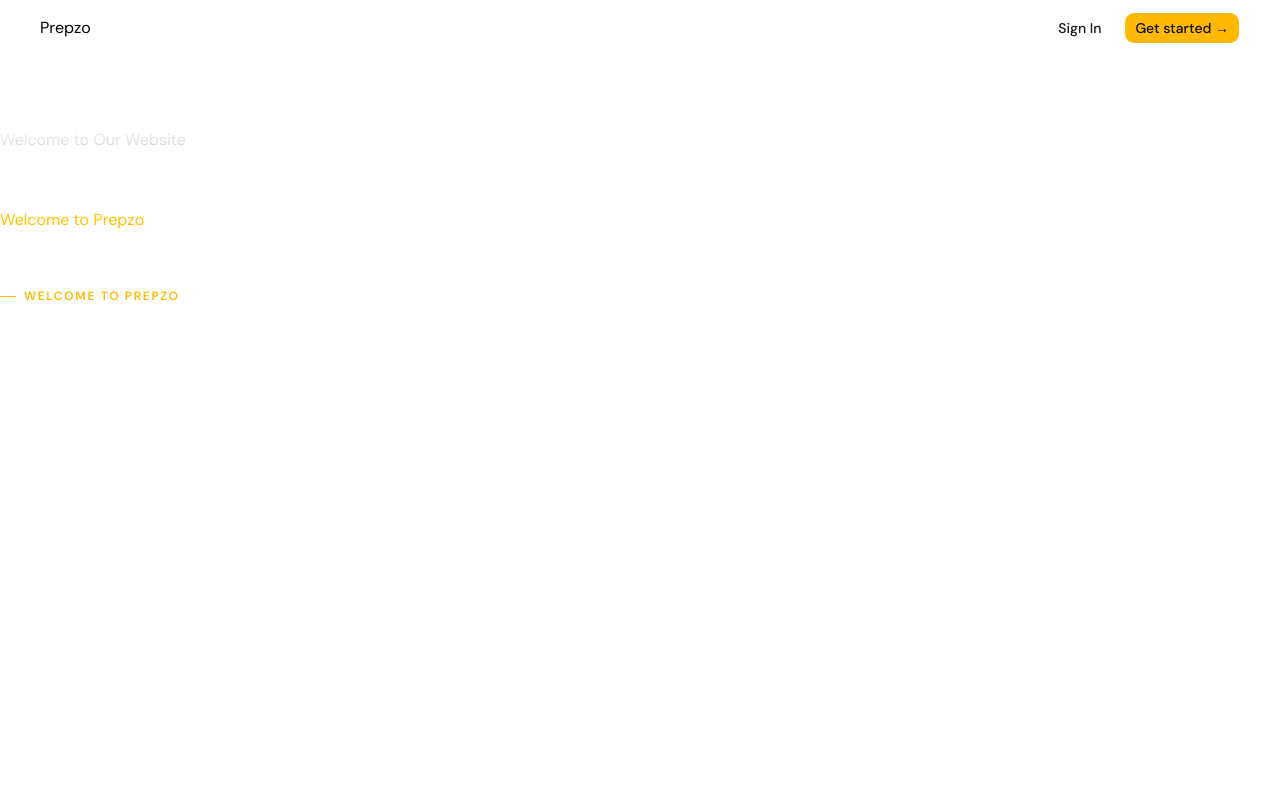
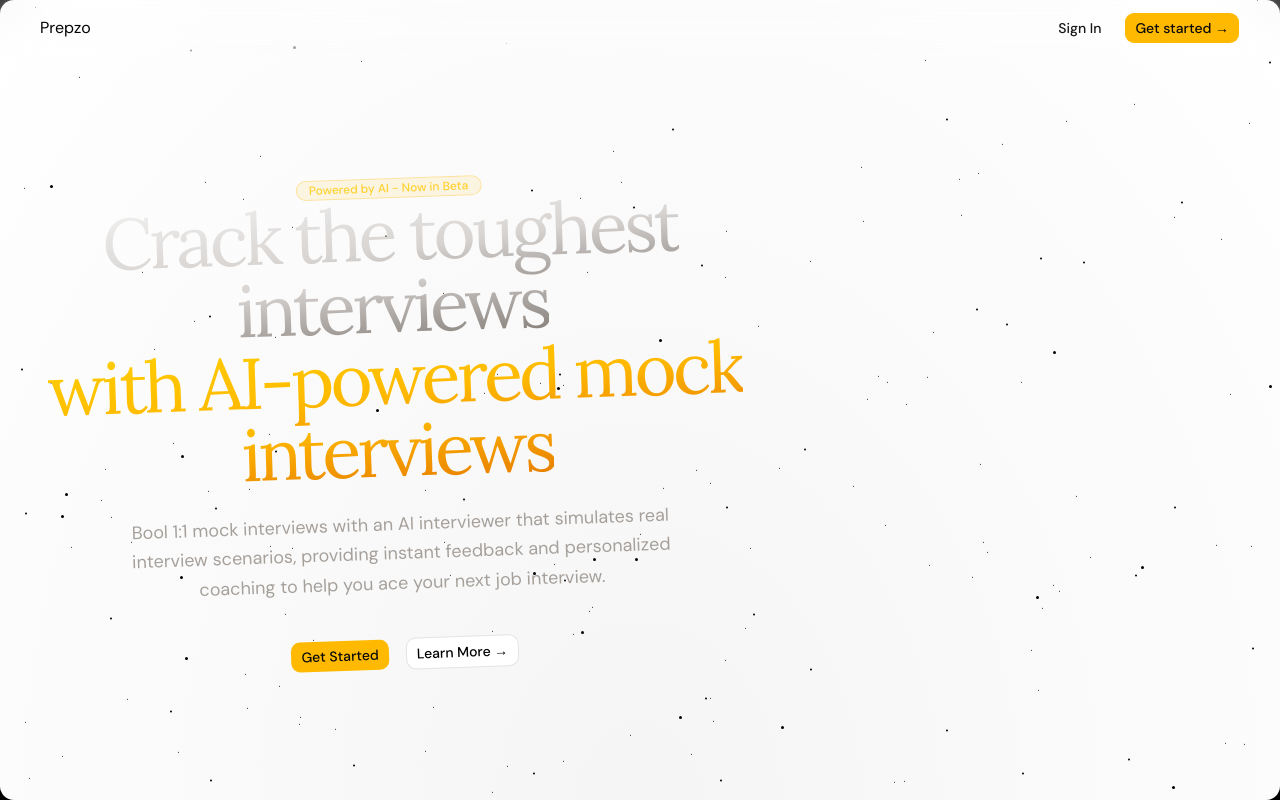
Before and after one commit to mdirfan-007/Prepzo, a Next.js app: page / in a window 1280 px wide. Built offline with nearby package versions, Linux system fonts and the light colour scheme; no server answers.

Commit message:
integrated shadcn UI on  landing page

```diff
--- a/app/page.jsx
+++ b/app/page.jsx
@@ -1,19 +1,38 @@
-import { GoldTitle, GrayTitle, Sectionlabel } from '@/components/reusePara'
-import { Badge } from '@/components/ui/badge'
-import { Button } from '@/components/ui/button'
-import React from 'react'
+import { StarsBackground } from "@/components/animate-ui/components/backgrounds/stars";
+import { StarsBackgroundDemo } from "@/components/demo-components-backgrounds-stars";
+import { GoldTitle, GrayTitle, Sectionlabel } from "@/components/reusePara";
+import { Badge } from "@/components/ui/badge";
+import { Button } from "@/components/ui/button";
+import Link from "next/link";
+import React from "react";
 
 const page = () => {
   return (
-    <div>
-      <section className='pt-30 sm:pt-32 flex flex-col gap-14'>
-        <GoldTitle>Welcome to Our Website</GoldTitle>
-      <GrayTitle>Welcome to Prepzo</GrayTitle>
-      <Sectionlabel>Welcome to Prepzo</Sectionlabel>
+    <div className="bg-black overflow-x-hidden">
+      <section className="pt-28 sm:pt-32 relative min-h-screen grid grid-cols-1 lg:grid-cols-5 px-4 sm:px-8 pb-20 overflow-hidden">
+        <StarsBackgroundDemo />
+        <div className="col-span-full lg:col-span-3 flex flex-col items-center justify-center text-center lg:-rotate-2">
+          <Badge variant="gold">Powered by AI - Now in Beta</Badge>
+          <h1 className="font-serif relative text-5xl sm:text-6xl lg:text-7xl tracking-tighter max-w-4xl">
+            <GrayTitle>Crack the toughest interviews</GrayTitle>
+            <br />
+            <GoldTitle>with AI-powered mock interviews</GoldTitle>
+          </h1>
+          <p className="relative text-sm sm:text-base md:text-lg text-stone-400 max-w-xl mt-6 leading-relaxed">
+            Bool 1:1 mock interviews with an AI interviewer that simulates real interview scenarios, providing instant feedback and personalized coaching to help you ace your next job interview.
+          </p>
+          <div className=" relative flex justify-center gap-2 sm:gap-4 mt-10 sm:w-auto">
+             <Link href='/onboarding'>
+               <Button variant="gold">Get Started</Button>
+             </Link>
+             <Link href='/explore'>
+               <Button variant="outline">Learn More → </Button>
+             </Link>
+          </div>
+        </div>
       </section>
+    </div>
+  );
+};
 
-    </div>
-  )
-}
-
-export default page
+export default page;
--- /dev/null
+++ b/components/animate-ui/components/backgrounds/stars.jsx
@@ -0,0 +1,122 @@
+'use client';;
+import * as React from 'react';
+import { motion, useMotionValue, useSpring } from 'motion/react';
+
+import { cn } from '@/lib/utils';
+
+function generateStars(count, starColor) {
+  const shadows = [];
+  for (let i = 0; i < count; i++) {
+    const x = Math.floor(Math.random() * 4000) - 2000;
+    const y = Math.floor(Math.random() * 4000) - 2000;
+    shadows.push(`${x}px ${y}px ${starColor}`);
+  }
+  return shadows.join(', ');
+}
+
+function StarLayer({
+  count = 1000,
+  size = 1,
+  transition = { repeat: Infinity, duration: 50, ease: 'linear' },
+  starColor = '#fff',
+  className,
+  ...props
+}) {
+  const [boxShadow, setBoxShadow] = React.useState('');
+
+  React.useEffect(() => {
+    setBoxShadow(generateStars(count, starColor));
+  }, [count, starColor]);
+
+  return (
+    <motion.div
+      data-slot="star-layer"
+      animate={{ y: [0, -2000] }}
+      transition={transition}
+      className={cn('absolute top-0 left-0 w-full h-[2000px]', className)}
+      {...props}>
+      <div
+        className="absolute bg-transparent rounded-full"
+        style={{
+          width: `${size}px`,
+          height: `${size}px`,
+          boxShadow: boxShadow,
+        }} />
+      <div
+        className="absolute bg-transparent rounded-full top-[2000px]"
+        style={{
+          width: `${size}px`,
+          height: `${size}px`,
+          boxShadow: boxShadow,
+        }} />
+    </motion.div>
+  );
+}
+
+function StarsBackground({
+  children,
+  className,
+  factor = 0.05,
+  speed = 50,
+  transition = { stiffness: 50, damping: 20 },
+  starColor = '#fff',
+  pointerEvents = true,
+  ...props
+}) {
+  const offsetX = useMotionValue(1);
+  const offsetY = useMotionValue(1);
+
+  const springX = useSpring(offsetX, transition);
+  const springY = useSpring(offsetY, transition);
+
+  const handleMouseMove = React.useCallback((e) => {
+    const centerX = window.innerWidth / 2;
+    const centerY = window.innerHeight / 2;
+    const newOffsetX = -(e.clientX - centerX) * factor;
+    const newOffsetY = -(e.clientY - centerY) * factor;
+    offsetX.set(newOffsetX);
+    offsetY.set(newOffsetY);
+  }, [offsetX, offsetY, factor]);
+
+  return (
+    <div
+      data-slot="stars-background"
+      className={cn(
+        'relative size-full overflow-hidden bg-[radial-gradient(ellipse_at_bottom,_#262626_0%,_#000_100%)]',
+        className
+      )}
+      onMouseMove={handleMouseMove}
+      {...props}>
+      <motion.div
+        style={{ x: springX, y: springY }}
+        className={cn({ 'pointer-events-none': !pointerEvents })}>
+        <StarLayer
+          count={1000}
+          size={1}
+          transition={{ repeat: Infinity, duration: speed, ease: 'linear' }}
+          starColor={starColor} />
+        <StarLayer
+          count={400}
+          size={2}
+          transition={{
+            repeat: Infinity,
+            duration: speed * 2,
+            ease: 'linear',
+          }}
+          starColor={starColor} />
+        <StarLayer
+          count={200}
+          size={3}
+          transition={{
+            repeat: Infinity,
+            duration: speed * 3,
+            ease: 'linear',
+          }}
+          starColor={starColor} />
+      </motion.div>
+      {children}
+    </div>
+  );
+}
+
+export { StarLayer, StarsBackground };
--- /dev/null
+++ b/components/demo-components-backgrounds-stars.jsx
@@ -0,0 +1,18 @@
+'use client';
+import { StarsBackground } from '@/components/animate-ui/components/backgrounds/stars';
+import { cn } from '@/lib/utils';
+import { useTheme } from 'next-themes';
+
+export const StarsBackgroundDemo = () => {
+  const { resolvedTheme } = useTheme();
+
+  return (
+    <StarsBackground
+      starColor={resolvedTheme === 'dark' ? '#FFF' : '#000'}
+      className={cn(
+        'absolute inset-0 flex items-center justify-center rounded-xl',
+        'dark:bg-[radial-gradient(ellipse_at_bottom,_#262626_0%,_#000_100%)] bg-[radial-gradient(ellipse_at_bottom,_#f5f5f5_0%,_#fff_100%)]',
+      )}
+    />
+  );
+};
--- a/components/reusePara.jsx
+++ b/components/reusePara.jsx
@@ -1,9 +1,9 @@
-export const GoldTitle = ({ children }) => (
+export const GrayTitle = ({ children }) => (
   <span className="bg-linear-to-br from-stone-100 via-stone-300 to-stone-500 bg-clip-text text-transparent">
     {children}
   </span>
 );
-export const GrayTitle = ({ children }) => (
+export const GoldTitle = ({ children }) => (
   <span className="bg-linear-to-br from-amber-300 via-amber-400 to-amber-600 bg-clip-text text-transparent">
     {children}
   </span>
--- a/package.json
+++ b/package.json
@@ -15,6 +15,7 @@
     "class-variance-authority": "^0.7.1",
     "clsx": "^2.1.1",
     "lucide-react": "^1.7.0",
+    "motion": "^12.38.0",
     "next": "16.2.2",
     "next-themes": "^0.4.6",
     "radix-ui": "^1.4.3",
```
Also changed, not shown: components.json, 1 other file (tests, documents, lock files or other folders).
